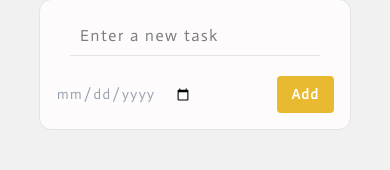
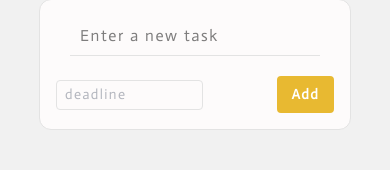
Before and after one commit to Saaka-y/Todo_list, a Next.js app: page / in a window 390 px wide. Shown: the part 150-320 px from the top of the page. Built offline with nearby package versions, Linux system fonts and the light colour scheme; a web font is replaced by a local one.

Commit message:
🐛 Replace native <input type="date"> with react-datepicker to fix display issues on mobile

```diff
--- a/src/components/TodoForm.jsx
+++ b/src/components/TodoForm.jsx
@@ -1,9 +1,12 @@
 "use client";
 
 import { useState } from "react";
+import { SlCalender } from "react-icons/sl";
+import DatePicker from "react-datepicker";
 import style from "@/components/TodoForm.module.css";
 
-export function TodoForm({ todoList, setTodoList, page }) {
+
+export function TodoForm({ setTodoList }) {
   const [currentTask, setCurrentTask] = useState(""); // currentTaskは文字列
   const [taskDate, setTaskDate] = useState(""); // 文字列
 
@@ -44,12 +47,22 @@ export function TodoForm({ todoList, setTodoList, page }) {
           placeholder="Enter a new task"
         />
         <div className="flex justify-between items-center w-full max-w-[300px] text-gray-400 text-sm">
-            <input
+          {/* <SlCalender
+            className="cursor-pointer"/> */}
+            <DatePicker
+            selected={taskDate}
+            onChange={(date) => setTaskDate(date)}
+            dateFormat="yyyy/MM/dd"
+            placeholderText="deadline"
+            className="px-2 py-1 text-gray-500 border border-(--border-color) rounded"
+          />
+          {/* <input
+            id="task-date-input"
             type="date"
             value={taskDate}
             onChange={(e) => setTaskDate(e.target.value)}
             required
-            />
+          /> */}
           <button type="submit" className={style.addBtn}>
             Add
           </button>
--- a/src/pages/_app.jsx
+++ b/src/pages/_app.jsx
@@ -1,4 +1,5 @@
 import "@/styles/globals.css";
+import "react-datepicker/dist/react-datepicker.css";
 import { useEffect, useState } from "react";
 
 export default function App({ Component, pageProps }) {
```
Lines whose indentation alone changed are shown as unchanged.
